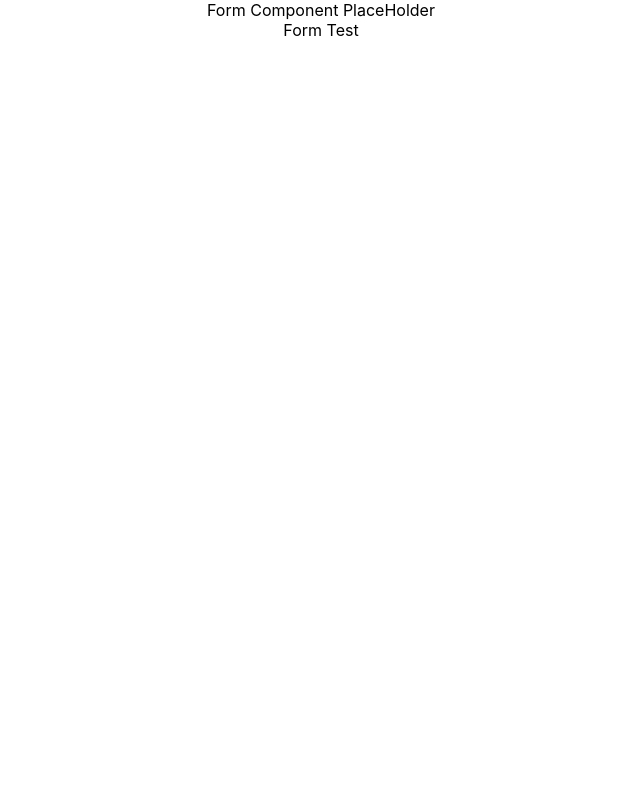
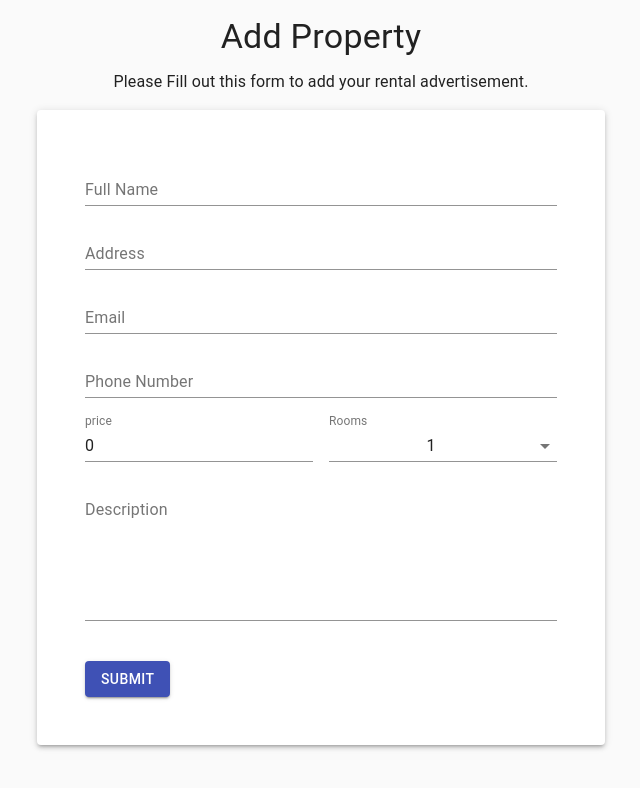
Before and after one commit to abaysolutions/RentApp, a React (Create React App) app: page / in a window 1280 px wide. Shown: the top 788 px of the page, without its empty margins (319-959 px from the left). Built offline with nearby package versions, Linux system fonts and the light colour scheme.

Commit message:
created the form with data submit capabilities

```diff
--- a/package.json
+++ b/package.json
@@ -3,6 +3,7 @@
   "version": "0.1.0",
   "private": true,
   "dependencies": {
+    "@material-ui/core": "^4.11.2",
     "@testing-library/jest-dom": "^5.11.9",
     "@testing-library/react": "^11.2.3",
     "@testing-library/user-event": "^12.6.0",
@@ -10,6 +11,7 @@
     "@types/node": "^12.19.14",
     "@types/react": "^16.14.2",
     "@types/react-dom": "^16.9.10",
+    "formik": "^2.2.6",
     "react": "^17.0.1",
     "react-dom": "^17.0.1",
     "react-scripts": "4.0.1",
--- a/src/App.tsx
+++ b/src/App.tsx
@@ -6,7 +6,6 @@ import "./App.css";
 function App() {
   return (
     <div className="App">
-      Form Component PlaceHolder
       <PropertyForm />
     </div>
   );
--- a/src/Components/Form/PropertyForm.tsx
+++ b/src/Components/Form/PropertyForm.tsx
@@ -1,7 +1,127 @@
 import React from "react";
+import { Field, Form, Formik } from "formik";
+import { FormFields } from "../../Types/FormTypes";
+import {
+  Button,
+  CssBaseline,
+  Grid,
+  MenuItem,
+  Paper,
+  TextField,
+  Typography,
+} from "@material-ui/core";
+
+const initialValues: FormFields = {
+  fullName: "",
+  address: "",
+  email: "",
+  phoneNumber: "",
+  price: 0,
+  rooms: 1,
+  description: "",
+};
 
 const PropertyForm = () => {
-  return <div>Form Test</div>;
+  return (
+    <div style={{ padding: 16, margin: "auto", maxWidth: 600 }}>
+      <CssBaseline />
+      <Typography variant="h4" align="center" component="h1" gutterBottom>
+        Add Property
+      </Typography>
+      <Typography paragraph>
+        {" "}
+        Please Fill out this form to add your rental advertisement.{" "}
+      </Typography>
+      <Paper elevation={3} style={{ padding: 48 }}>
+        <Formik
+          initialValues={initialValues}
+          onSubmit={(formData) => {
+            console.log(JSON.stringify(formData, null, 2));
+          }}
+        >
+          {({ values, handleSubmit, isSubmitting }) => (
+            <Form>
+              <Grid container alignItems="flex-start" spacing={2}>
+                <Grid item xs={12}>
+                  <Field
+                    fullWidth
+                    name="fullName"
+                    as={TextField}
+                    label="Full Name"
+                  />
+                </Grid>
+                <Grid item xs={12}>
+                  <Field
+                    fullWidth
+                    name="address"
+                    as={TextField}
+                    label="Address"
+                  />
+                </Grid>
+                <Grid item xs={12}>
+                  <Field fullWidth name="email" as={TextField} label="Email" />
+                </Grid>
+
+                <Grid item xs={12}>
+                  <Field
+                    name="phoneNumber"
+                    fullWidth
+                    as={TextField}
+                    label="Phone Number"
+                  />
+                </Grid>
+                <Grid item xs={6}>
+                  <Field
+                    fullWidth
+                    name="price"
+                    type="number"
+                    as={TextField}
+                    label="price"
+                  />
+                </Grid>
+                <Grid item xs={6}>
+                  <Field
+                    fullWidth
+                    name="rooms"
+                    label="Rooms"
+                    type="number"
+                    as={TextField}
+                    select
+                  >
+                    <MenuItem value={1}>1</MenuItem>
+                    <MenuItem value={2}>2</MenuItem>
+                    <MenuItem value={3}>3</MenuItem>
+                    <MenuItem value={4}>4</MenuItem>
+                  </Field>
+                </Grid>
+                <Grid item xs={12}>
+                  <Field
+                    fullWidth
+                    name="description"
+                    label="Description"
+                    as={TextField}
+                    multiline
+                    rows={6}
+                    rowsMax={10}
+                  />
+                </Grid>
+                <Grid item style={{ marginTop: 24 }}>
+                  <Button
+                    variant="contained"
+                    color="primary"
+                    type="submit"
+                    disabled={isSubmitting}
+                  >
+                    Submit
+                  </Button>
+                </Grid>
+              </Grid>
+            </Form>
+          )}
+        </Formik>
+      </Paper>
+    </div>
+  );
 };
 
 export { PropertyForm };
--- /dev/null
+++ b/src/Types/FormTypes.ts
@@ -0,0 +1,9 @@
+export interface FormFields {
+  fullName: string;
+  address: string;
+  phoneNumber: string;
+  email: string;
+  price: number;
+  rooms: number;
+  description: string;
+}
```
Also changed, not shown: 2 other files (tests, documents, lock files or other folders).
